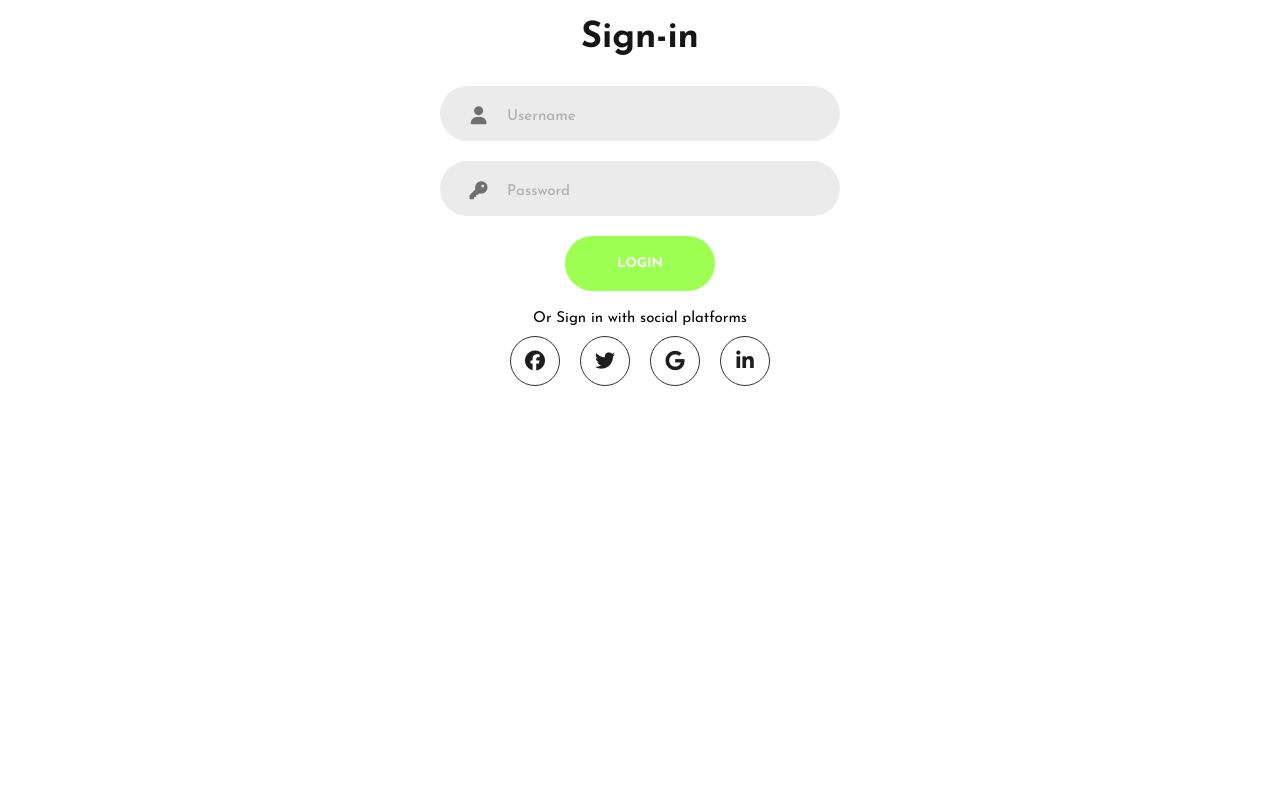
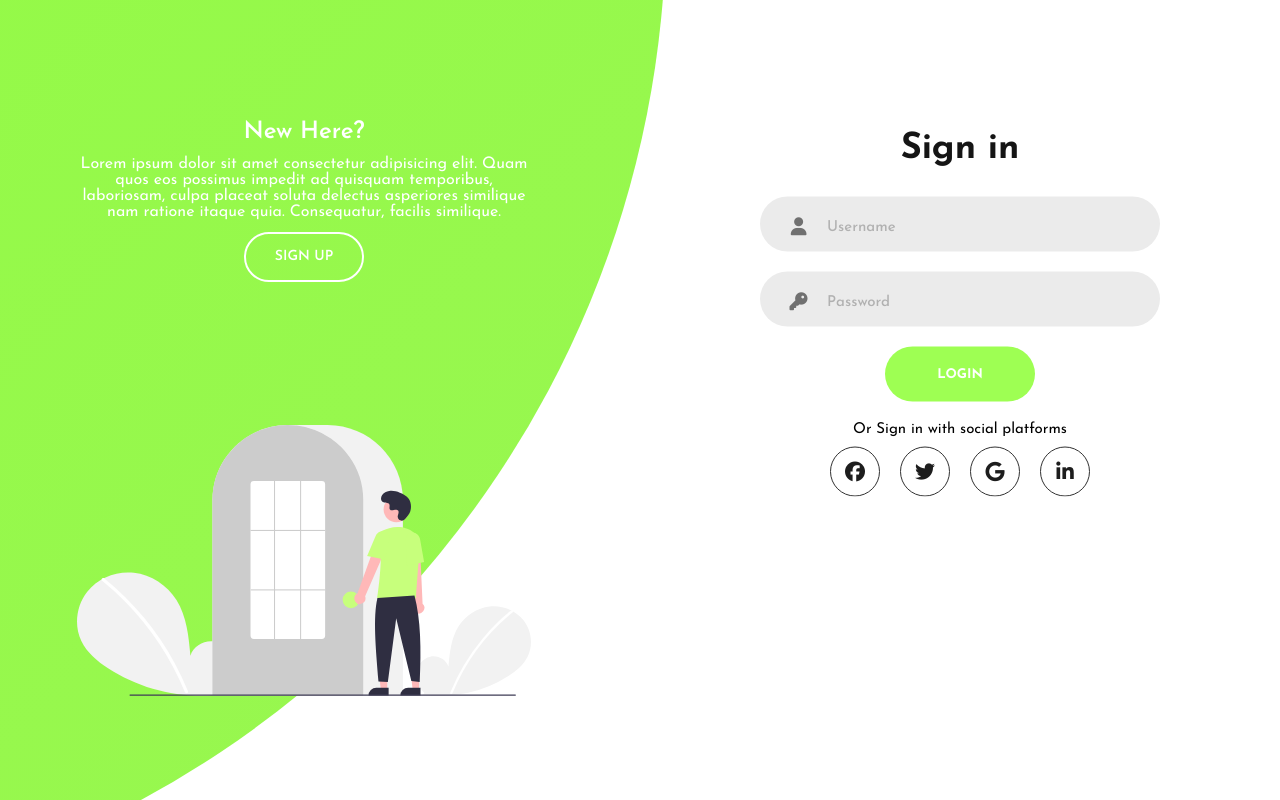
Before and after one commit to Jabir-Mahmud-Rifat/DBMS-project, a PHP site: the page made by login and signup.php in a window 1280 px wide. Run offline with PHP 8.4, Linux system fonts and the light colour scheme; some libraries are stand-ins or nearby versions.

Commit message:
styled it overall... added animations
Tried some animations on the login and signup module
styled it overall to fit the overall look

```diff
--- /dev/null
+++ b/app.js
@@ -0,0 +1,13 @@
+const sign_in_btn = document.querySelector("#sign-in-btn");
+
+const sign_up_btn = document.querySelector("#sign-up-btn");
+
+const container = document.querySelector(".container");
+
+sign_up_btn.addEventListener('click', () => {
+    container.classList.add("sign-up-mode");
+});
+
+sign_in_btn.addEventListener('click', () => {
+    container.classList.remove("sign-up-mode");
+});
--- a/login and signup.php
+++ b/login and signup.php
@@ -15,7 +15,7 @@
         <div class="forms-container">
             <div class="login-signup">
                 <form action="" class="sign-in-form">
-                    <h2 class="title">Sign-in</h2>
+                    <h2 class="title">Sign in</h2>
 
                     <div class="input-field">
                         <i class="fa-solid fa-user"></i>
@@ -46,11 +46,62 @@
                         </a>
                     </div>
                 </form>
+
+                <form action="" class="sign-up-form">
+                    <h2 class="title">Sign up</h2>
+
+                    <div class="input-field">
+                        <i class="fa-solid fa-envelope"></i>
+                        <input type="text" placeholder="Email Address">
+                    </div>
+
+                    <div class="input-field">
+                        <i class="fa-solid fa-key"></i>
+                        <input type="password" placeholder="Password">
+                    </div>
+
+                    <input type="submit" value="Sign up" class="btn solid">
+
+                    <p class="social-text">Or Sign up with social platforms</p>
+
+                    <div class="social-media">
+                        <a href="#" class="social-icon">
+                            <i class="fa-brands fa-facebook"></i>
+                        </a>
+                        <a href="#" class="social-icon">
+                            <i class="fa-brands fa-twitter"></i>
+                        </a>
+                        <a href="#" class="social-icon">
+                            <i class="fa-brands fa-google"></i>
+                        </a>
+                        <a href="#" class="social-icon">
+                            <i class="fa-brands fa-linkedin-in"></i>
+                        </a>
+                    </div>
+                </form>
             </div>
         </div>
 
         <div class="panels-container">
+            <div class="panel left-panel">
+                <div class="content">
+                    <h3>New Here?</h3>
+                    <p>Lorem ipsum dolor sit amet consectetur adipisicing elit. Quam quos eos possimus impedit ad quisquam temporibus, laboriosam, culpa placeat soluta delectus asperiores similique nam ratione itaque quia. Consequatur, facilis similique.</p>
+                    <button class="btn transparent" id="sign-up-btn">Sign up</button>
+                </div>
 
+                <img src="img\login.svg" alt="" class="image">
+            </div>
+
+            <div class="panel right-panel">
+                <div class="content">
+                    <h3>Already have an account?</h3>
+                    <p>Lorem ipsum dolor sit amet consectetur adipisicing elit. Quam quos eos possimus impedit ad quisquam temporibus, laboriosam, culpa placeat soluta delectus asperiores similique nam ratione itaque quia. Consequatur, facilis similique.</p>
+                    <button class="btn transparent" id="sign-in-btn">Login</button>
+                </div>
+
+                <img src="img\signup.svg" alt="" class="image">
+            </div>
         </div>
     </div>
 
@@ -58,5 +109,7 @@
 
     ?>
 
+    <script src="app.js"></script>
+
 </body>
 </html>
--- a/style.css
+++ b/style.css
@@ -15,6 +15,20 @@
     overflow: hidden;
 }
 
+.container::before{
+    content: '';
+    position: absolute;
+    width: 2000px;
+    height: 2000px;
+    border-radius: 50%;
+    background: linear-gradient(-45deg, rgb(153, 246, 82), rgb(143, 255, 58));
+    top: -10%;
+    right: 48%;
+    transform: translateY(-50%);
+    z-index: 6;
+    transition: 2s ease-in-out;
+}
+
 .forms-container{
     position: absolute;
     width: 100%;
@@ -23,11 +37,35 @@
     left: 0;
 }
 
+.login-signup{
+    position: absolute;
+    top: 50%;
+    left: 75%;
+    transform: translate(-50%, -75%);
+    width: 50%;
+    display: grid;
+    grid-template-columns: 1fr;
+    z-index: 5;
+}
+
 form{
     display: flex;
     align-items: center;
     justify-content: center;
     flex-direction: column;
+    padding: 0 80px;
+    overflow: hidden;
+    grid-column: 1/2;
+    grid-row: 1/2;
+}
+
+form.sign-in-form{
+    z-index: 2;
+}
+
+form.sign-up-form{
+    z-index: 1;
+    opacity: 0;
 }
 
 .login-signup .title{
@@ -118,3 +156,79 @@ form{
     color: rgb(111, 255, 0);
     border: 2px solid rgb(67, 109, 34);
 }
+
+.panels-container{
+    position: absolute;
+    width: 100%;
+    height: 100%;
+    top: 0;
+    left: 0;
+    display: grid;
+    grid-template-columns: repeat(2, 1fr);
+}
+
+.panel{
+    display: flex;
+    flex-direction: column;
+    align-items: flex-end;
+    justify-content: space-around;
+    text-align: center;
+    z-index: 7;
+}
+
+.panel .content{
+    color: white;
+    transition: 1s .5s ease-in-out;
+}
+
+.panel h3{
+    font-weight: 600;
+    line-height: 1;
+    font-size: 24px;
+}
+
+.panel p{
+    font-size: 16px;
+    padding: 12px 0px;
+}
+
+.btn.transparent{
+    margin: 0;
+    background: none;
+    border: 2px solid white;
+    width: 120px;
+    height: 50px;
+    font-weight: 600;
+    font-size: 14px;
+}
+
+.left-panel{
+    pointer-events: all;
+    padding: 3rem 17% 2rem 12%;
+}
+
+.right-panel{
+    pointer-events: none;
+    padding: 3rem 12% 2rem 17%;
+}
+
+.image{
+    width: 100%;
+    transition: 1s .5s ease-in-out;
+}
+
+.right-panel .content, .right-panel .image{
+    transform: translateX(800px);
+}
+
+/* animations*/
+
+.container.sign-up-mode::before{
+    transform: translate(100%, -50%);
+    right: 55%;
+}
+
+.container.sign-up-mode .left-panel .image,
+.container.sign-up-mode .left-panel .content{
+    transform: translate(-800px);
+}
```
Also changed, not shown: script.js (deleted).
